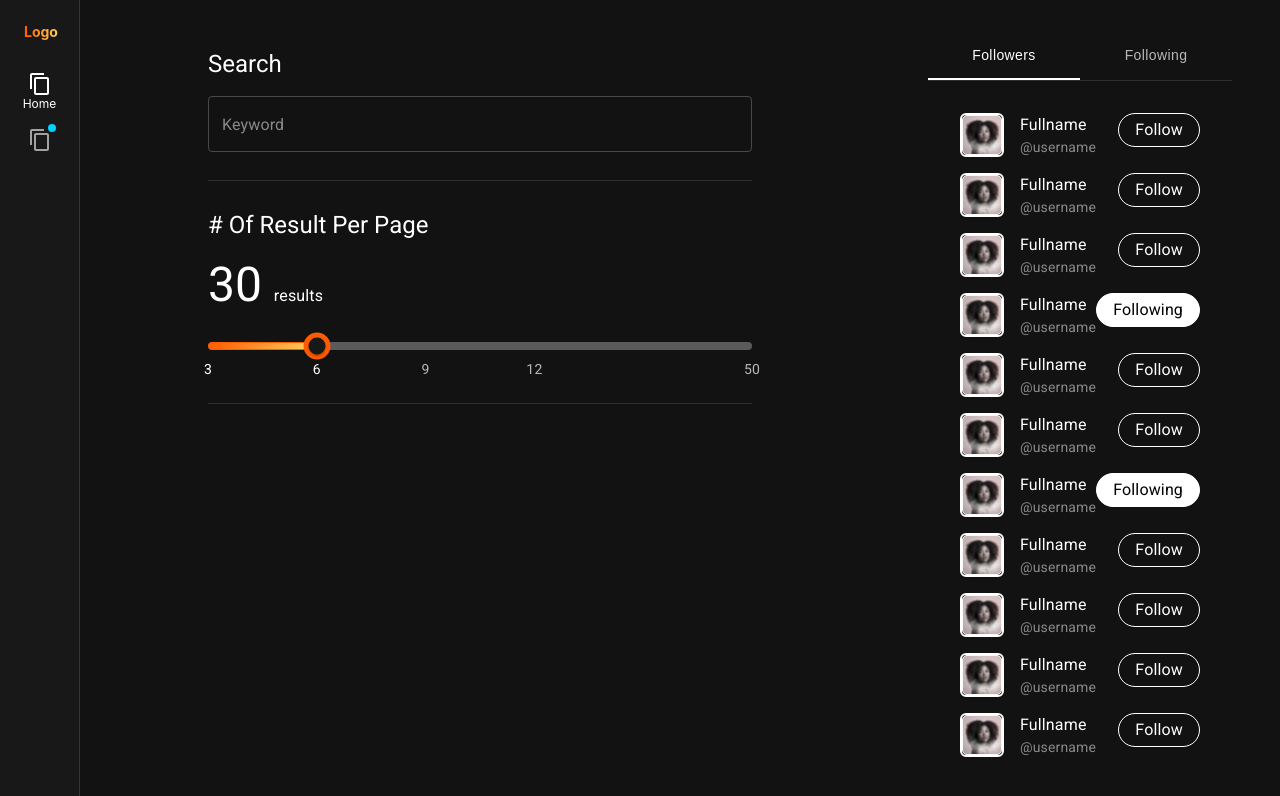
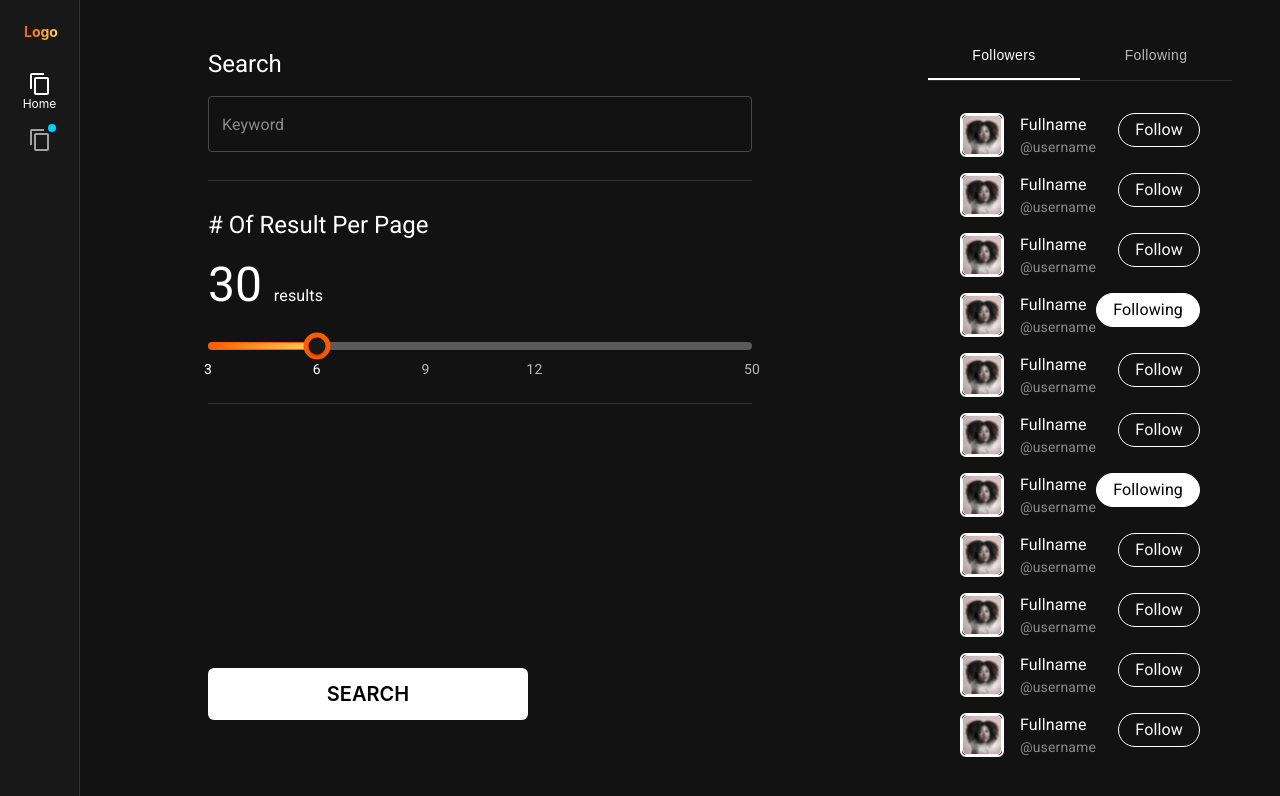
Before and after one commit to leopard930418/animal-gallary-react-ts-test, a React (Create React App) app: page / in a window 1280 px wide. Shown: the top 796 px of the page. Built offline with nearby package versions, Linux system fonts and the light colour scheme; a web font is replaced by a local one.

Commit message:
add searchbutton

```diff
--- a/src/views/pages/home/index.tsx
+++ b/src/views/pages/home/index.tsx
@@ -53,6 +53,12 @@ export default function Home() {
             marks={marks}
           />
           <Divider className="my-10"></Divider>
+
+          <div className="w-1/2 fixed bottom-20">
+            <div className="w-1/2 rounded-md bg-white text-black text-xl font-semibold text-center py-3">
+              SEARCH
+            </div>
+          </div>
         </Stack>
       </div>
       <div className="w-1/3 px-12 pt-8">
```
